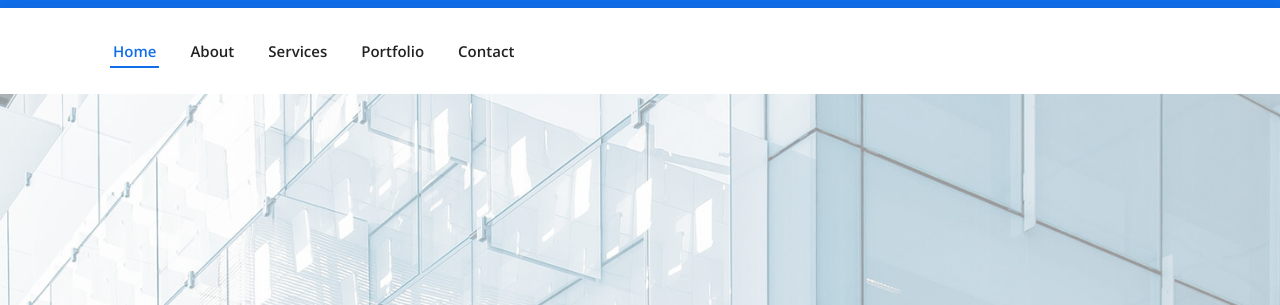
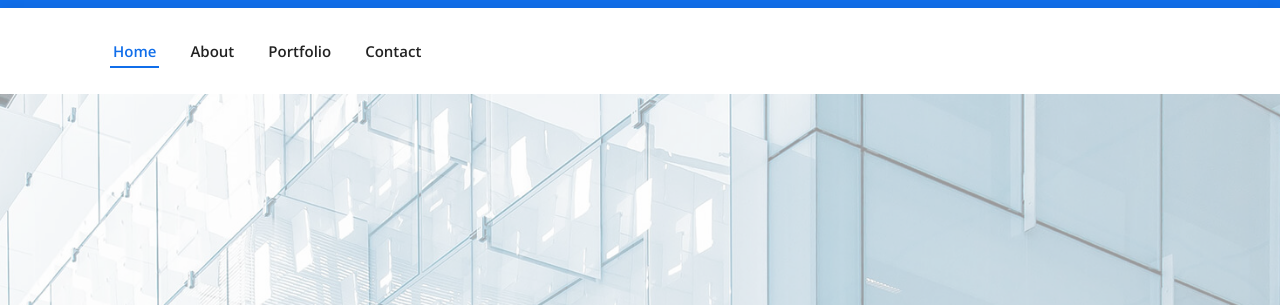
Before and after one commit to Chongpangnasilemak/Dageiho, a plain HTML site: page index.html in a window 1280 px wide. Shown: the part 32-337 px from the top of the page. Drawn offline with nearby package versions, Linux system fonts and the light colour scheme.

Commit message:
Update index.html

```diff
--- a/index.html
+++ b/index.html
@@ -63,7 +63,6 @@
         <ul>
           <li><a class="nav-link scrollto active" href="#hero">Home</a></li>
           <li><a class="nav-link scrollto" href="#about">About</a></li>
-          <li><a class="nav-link scrollto" href="#services">Services</a></li>
           <li><a class="nav-link scrollto " href="#portfolio">Portfolio</a></li>
           <!-- <li><a class="nav-link scrollto" href="#team">Team</a></li> -->
           <!-- <li class="dropdown"><a href="#"><span>Drop Down</span> <i class="bi bi-chevron-down"></i></a>
```
